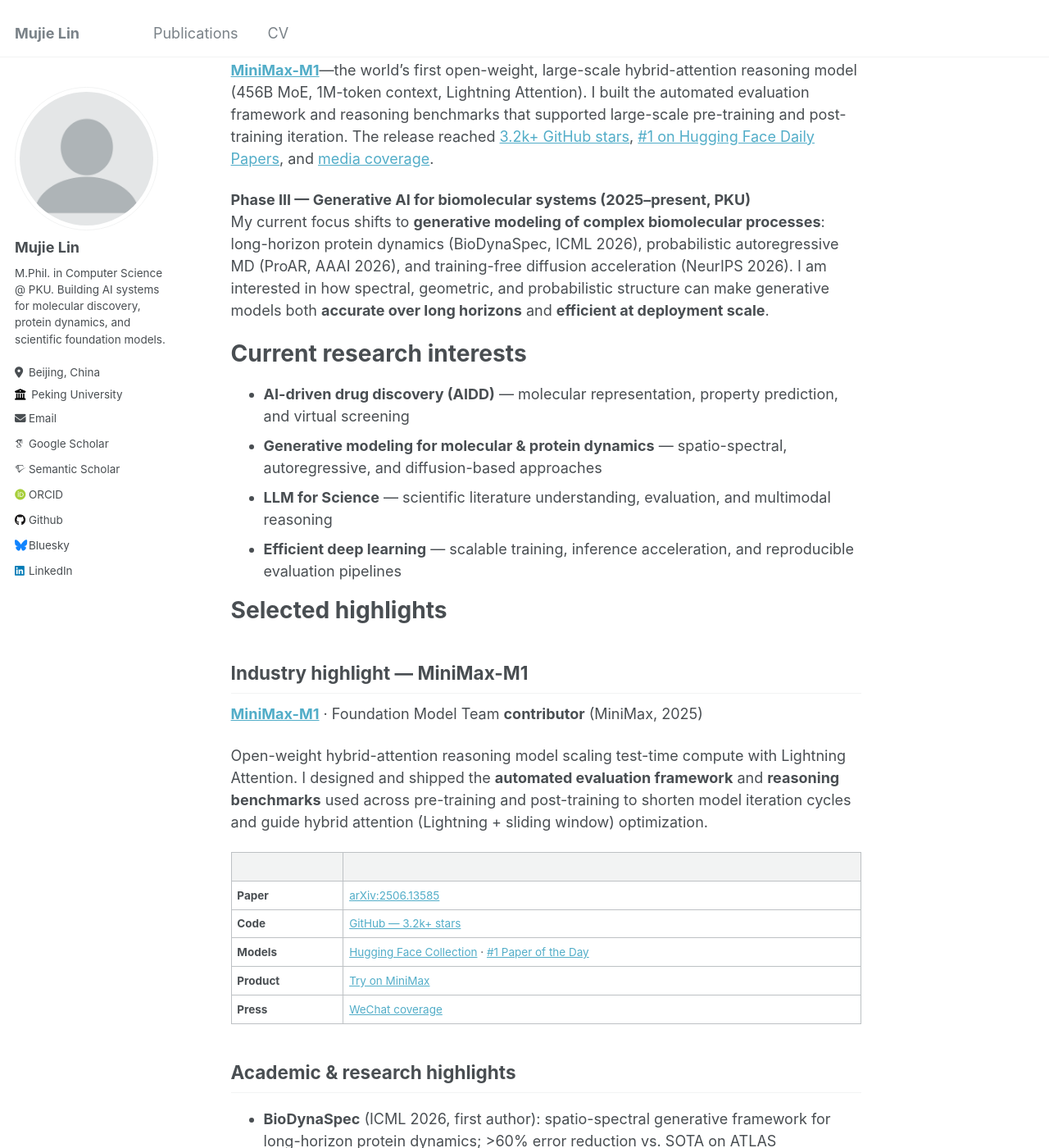
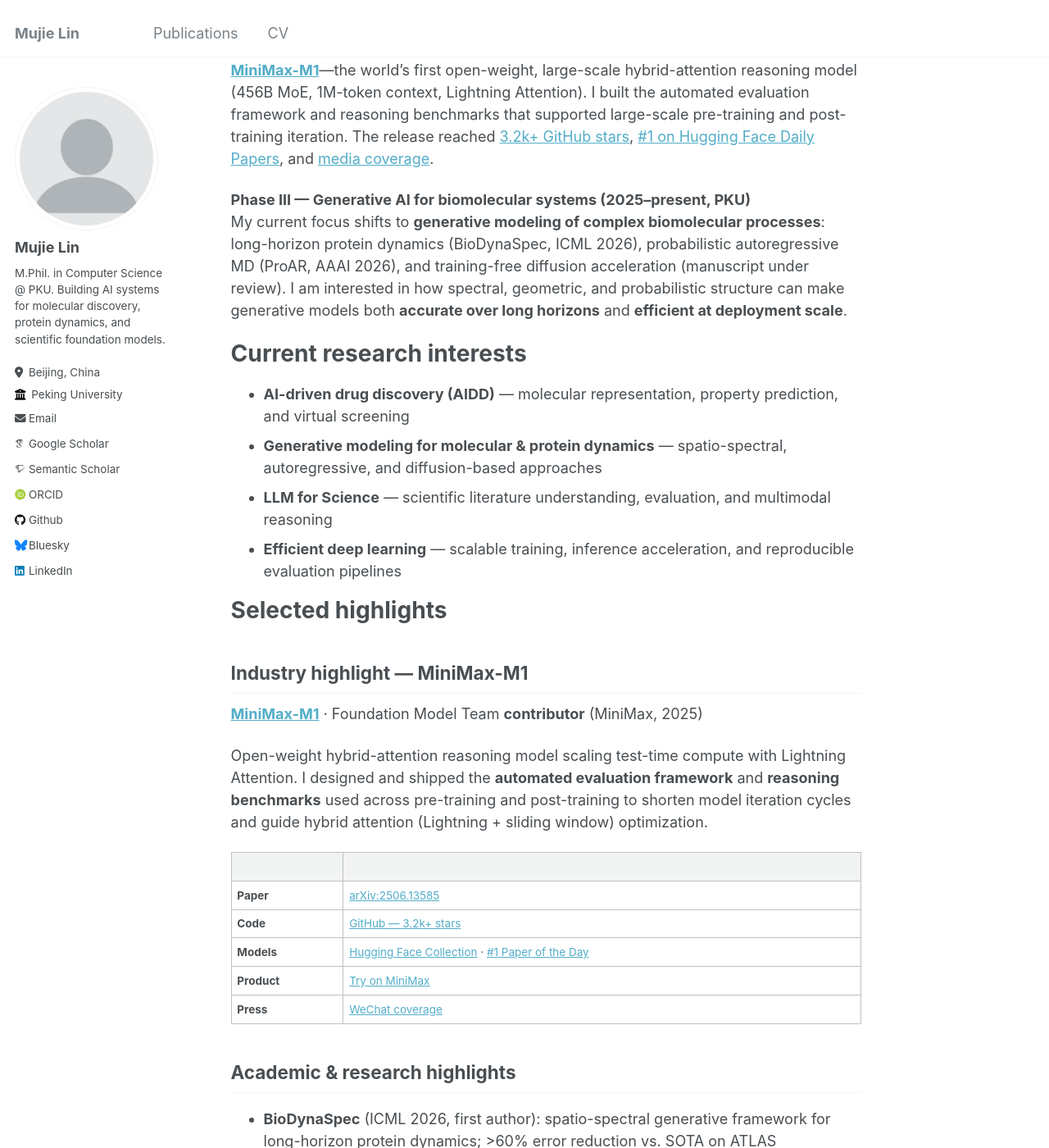
Before and after one commit to Linmj-Judy/Linmj-Judy.github.io, a Jekyll site: the page built from _pages/about.md, in a window 1280 px wide and 1400 px high, scrolled down 758 px. Shown: the whole window at 82% size. Built offline with Jekyll 4.4.1, drawn with Linux system fonts in a browser that asks for light colours; some web fonts are replaced; some of the changed text lies outside the part shown.

Commit message:
update 0601

```diff
--- a/_pages/about.md
+++ b/_pages/about.md
@@ -23,7 +23,7 @@ At [DP Technology](https://www.dp.tech/), [Westlake University](https://www.west
 At **[MiniMax](https://www.minimax.io/)** (Foundation Language Model Team, Feb–Aug 2025), I contributed to **[MiniMax-M1](https://arxiv.org/abs/2506.13585)**—the world's first open-weight, large-scale hybrid-attention reasoning model (456B MoE, 1M-token context, Lightning Attention). I built the automated evaluation framework and reasoning benchmarks that supported large-scale pre-training and post-training iteration. The release reached [3.2k+ GitHub stars](https://github.com/MiniMax-AI/MiniMax-M1), [#1 on Hugging Face Daily Papers](https://huggingface.co/collections/MiniMaxAI/minimax-m1), and [media coverage](https://mp.weixin.qq.com/s/DpIz2fPKqfRThrTdZzG2ww).
 
 **Phase III — Generative AI for biomolecular systems (2025–present, PKU)**
-My current focus shifts to **generative modeling of complex biomolecular processes**: long-horizon protein dynamics (BioDynaSpec, ICML 2026), probabilistic autoregressive MD (ProAR, AAAI 2026), and training-free diffusion acceleration (NeurIPS 2026). I am interested in how spectral, geometric, and probabilistic structure can make generative models both **accurate over long horizons** and **efficient at deployment scale**.
+My current focus shifts to **generative modeling of complex biomolecular processes**: long-horizon protein dynamics (BioDynaSpec, ICML 2026), probabilistic autoregressive MD (ProAR, AAAI 2026), and training-free diffusion acceleration (manuscript under review). I am interested in how spectral, geometric, and probabilistic structure can make generative models both **accurate over long horizons** and **efficient at deployment scale**.
 
 Current research interests
 ======
@@ -55,7 +55,7 @@ Academic & research highlights
 ------
 
 * **BioDynaSpec** (ICML 2026, first author): spatio-spectral generative framework for long-horizon protein dynamics; >60% error reduction vs. SOTA on ATLAS
-* **BeziCast** (NeurIPS 2026, co-first author): Tikhonov-stabilized Bézier forecasting for training-free diffusion acceleration (up to 4.79× on FLUX.1)
+* **Training-free diffusion acceleration** (co-first author, manuscript under review): details deferred on the public site during peer review
 * **MalariaFlow** & **DeepCancerMap** (EJMC, first/co-first author): published platforms for antimalarial and anticancer drug discovery
 * **Uni-SMART** (arXiv 2024): multimodal science literature model; [Hugging Face Paper of the Day](https://huggingface.co/papers/2403.10301)
 * **Google Scholar**: H-index 9, 411+ citations ([profile](https://scholar.google.com/citations?user=OXT8aDAAAAAJ&hl=zh-CN))
```
Also changed, not shown: _publications/2026-bezicast-under-review.md (added, +25 -0 lines), _publications/2026-neurips-bezicast.md (deleted, +0 -23 lines).
